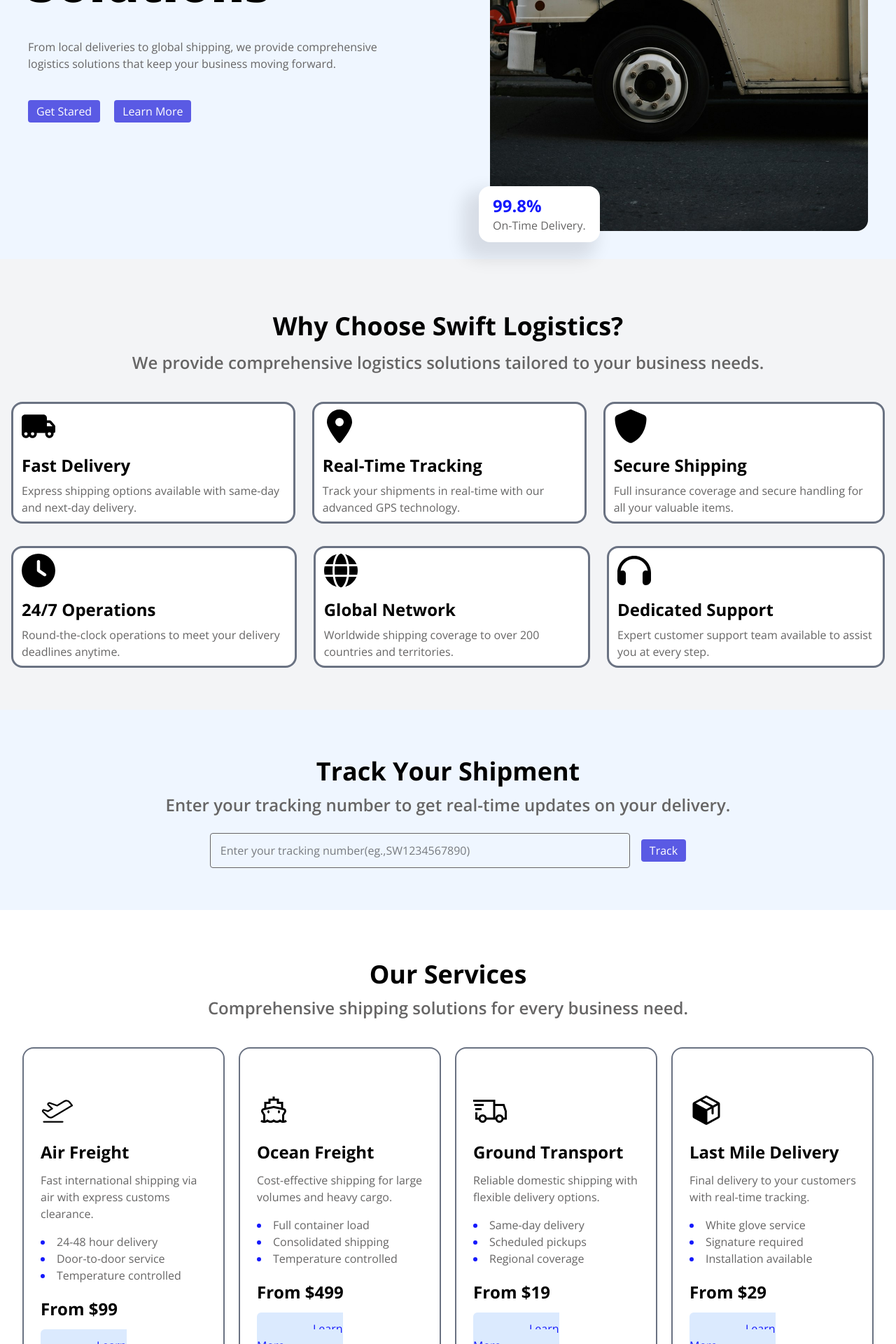
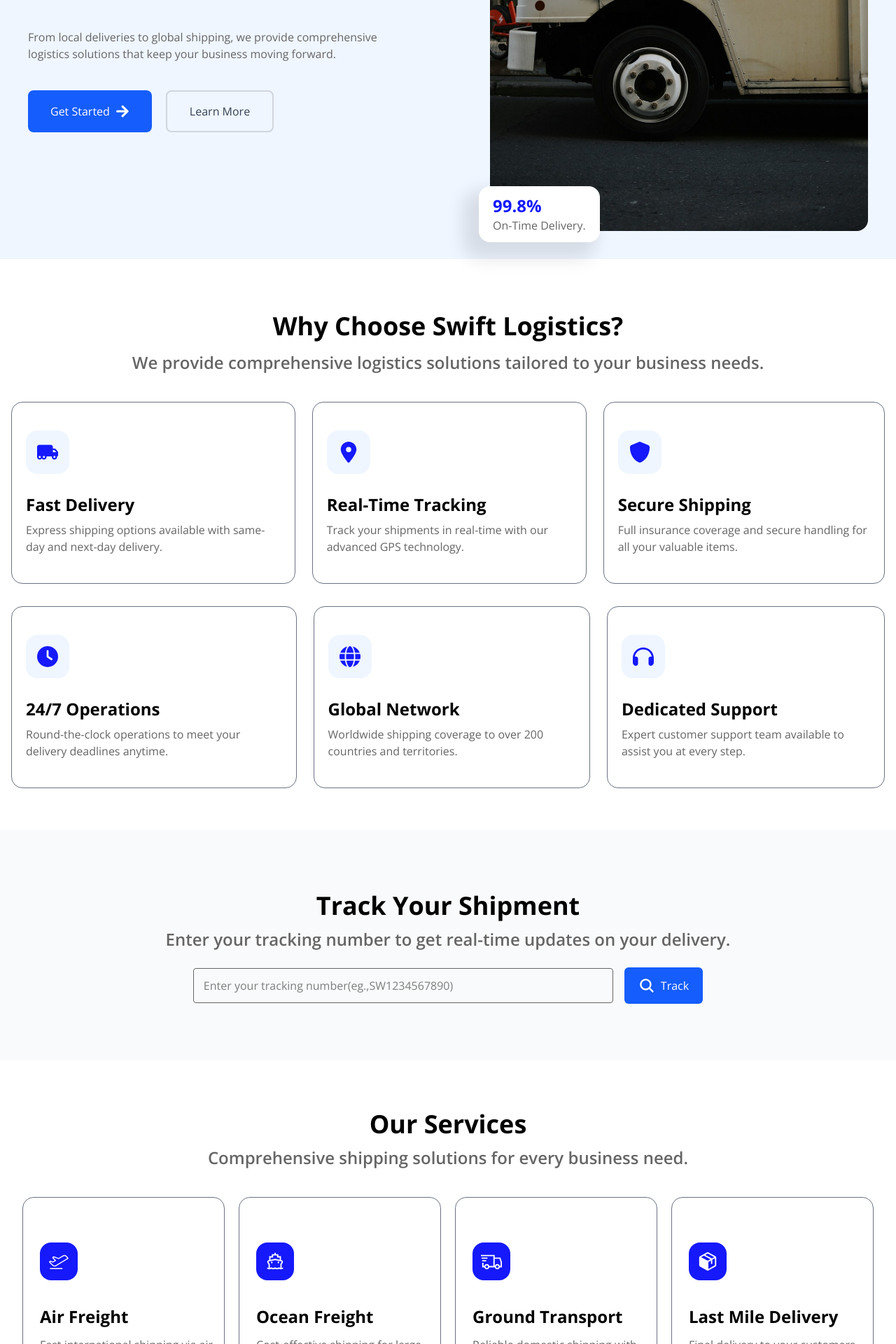
Before and after one commit to sammy-flare/Logistics-React, a React (Vite) app: page / in a window 1280 px wide. Shown: the part 600-2520 px from the top of the page at 70% size. Built offline with nearby package versions, Linux system fonts and the light colour scheme.

Commit message:
Added all hover effects

```diff
--- a/src/components/Buttons.jsx
+++ b/src/components/Buttons.jsx
@@ -3,7 +3,7 @@
 const Buttons = ({ b1 }) => {
   return (
     <div className='font-sans'>
-        <button className="bg-b1 text-white px-3 py-1 rounded cursor-pointer">{b1}</button>
+        <button className="bg-b1 text-white px-4 py-2 rounded cursor-pointer hover:bg-blue-700">{b1}</button>
     </div>
   )
 }
--- a/src/components/GetQoute.jsx
+++ b/src/components/GetQoute.jsx
@@ -1,15 +1,21 @@
 import React from 'react'
 import DeliveryImage from '../assets/assets/delivery pic.jpg'
 import Button from './Buttons'
+import { FaArrowRight } from 'react-icons/fa'
 const GetQoute = () => {
   return (
-    <div className='bg-herobg text-white font-sans grid grid-cols-2 items-center px-10 py-15'>
+    <div className='py-20 bg-white text-white font-sans grid grid-cols-2 items-center px-10'>
         <div className='bg-impbg w-full h-full items-center rounded-tl-2xl rounded-bl-2xl py-37 px-15'>
             <h2 className='text-3xl font-bold'>Ready to Optimize Your Logistics?</h2>
             <p className='text-md font-semibold mt-3'>Get a free quote today and discover how we can streamline your shipping operations.</p>
             <div className='flex gap-24 mt-6'>
-                <button className='px-5 py-3 border-2 bg-white text-impbg rounded-lg font-semibold cursor-pointer'>Get Free Quote</button>
-                <button className='px-5 py-3 border-2 border-white rounded-lg font-semibold cursor-pointer'>Contact Sales</button>
+                <button className="text-blue-600 bg-white px-8 py-4 rounded-lg hover:bg-blue-100 transition-colors flex items-center justify-center gap-2">
+                    Get Free Quotes
+                    <FaArrowRight  className="w-4 h-4" />
+                </button>
+                <button className="border-2 border-white text-white px-8 py-4 rounded-lg hover:bg-white hover:text-blue-600 transition-colors">
+                    Contact Sales
+                </button>
             </div>
         </div>
         <div>
--- a/src/components/Hero.jsx
+++ b/src/components/Hero.jsx
@@ -1,16 +1,21 @@
 import React from 'react'
 import Bus from '../assets/assets/bus.jpg'
-import Buttons from './Buttons'
+import { FaArrowRight } from "react-icons/fa";
 const Hero = () => {
   return (
     <div className='bg-herobg font-sans py-10 px-10 flex gap-30 justify-between items-center'>
         <div className='flex-1 w-100%'>
-            <p className='bg-p1bg text-p1text py-2 px-4 rounded-full w-15%'>Trusted by 10,000+ Businesses</p>
+            <p className='bg-p1bg text-p1text py-2 px-6 rounded-full inline-flex items-center justify-center'>Trusted by 10,000+ Businesses</p>
             <h1 className='text-7xl font-extrabold mt-15 leading-20'>Fast, Reliable Delivery Solutions</h1>
             <p className='text-navtext text-1xl mt-10'>From local deliveries to global shipping, we provide comprehensive logistics solutions that keep your business moving forward.</p>
-            <div className='flex gap-5 mt-10'>
-                <Buttons b1="Get Stared"/>
-                <Buttons b1 = "Learn More"/>
+            <div className="flex gap-5 mt-10">
+              <button className="bg-blue-600 text-white px-8 py-4 rounded-lg hover:bg-blue-700 transition-colors flex items-center justify-center gap-2">
+                Get Started
+                <FaArrowRight  className="w-5 h-5" />
+              </button>
+              <button className="border-2 border-gray-300 text-gray-700 px-8 py-4 rounded-lg hover:border-blue-600 hover:text-blue-600 transition-colors">
+                Learn More
+              </button>
             </div>
         </div>
         <div className='flex-1 w-100% relative'>
--- a/src/components/Navbar.jsx
+++ b/src/components/Navbar.jsx
@@ -11,10 +11,10 @@
         <nav>
             <div className='flex gap-4 items-center'>
                 <ul className='flex gap-4 text-navtext'>
-                    <li><a href="#services">Services</a></li>
-                    <li><a href="#tracking">Tracking</a></li>
-                    <li><a href="#about">About</a></li>
-                    <li><a href="#contact">Contact</a></li>
+                    <li><a href="#services" className='hover:text-blue-600'>Services</a></li>
+                    <li><a href="#tracking" className='hover:text-blue-600'>Tracking</a></li>
+                    <li><a href="#about" className='hover:text-blue-600'>About</a></li>
+                    <li><a href="#contact" className='hover:text-blue-600'>Contact</a></li>
                 </ul>
             <div>
             <Buttons b1="Get Quote"/>
--- a/src/components/ObjectiveCard.jsx
+++ b/src/components/ObjectiveCard.jsx
@@ -3,8 +3,8 @@
 const ObjectiveCard = ({ icon, title, description,id }) => {
   return (
     <div  id={id}>
-        <div className="bg-white px-3 py-2 border-3 border-gray-500 rounded-2xl">
-            <div className="text-5xl mb-4">
+        <div className="bg-white px-5 py-10 border border-gray-500 rounded-2xl hover:border-blue-600 hover:shadow-[0px_0px_33px_-10px_rgba(0,0,0,0.24)] hover:scale-102 ease-out transition-all">
+            <div className="text-3xl p-4 text-p1text mb-7 bg-herobg rounded-2xl inline-flex items-center justify-center">
                 {icon}
             </div>
             <h3 className="text-2xl font-bold mb-2">{title}</h3>
--- a/src/components/Objectives.jsx
+++ b/src/components/Objectives.jsx
@@ -43,7 +43,7 @@
         }
     ]
   return (
-    <div className="bg-gray-100 py-15 px-4 font-sans">
+    <div className="bg-white py-15 px-4 font-sans">
 
         <h2 className='text-4xl font-bold text-center mt-4 mb-4'>Why Choose Swift Logistics?</h2>
         <p className='text-2xl text-navtext font-semibold text-center'>We provide comprehensive logistics solutions tailored to your business needs.</p>
--- a/src/components/ServiceCard.jsx
+++ b/src/components/ServiceCard.jsx
@@ -3,8 +3,8 @@
 const ServiceCard = ({ icon, title, description, l1, l2, l3, price, link, id }) => {
   return (
     <div id={id}>
-        <div className="bg-white pl-6 pr-4 pt-16 pb-10 border-2 border-gray-500 rounded-2xl">
-            <div className="text-5xl mb-4">
+        <div className="bg-white pl-6 pr-4 pt-16 pb-10 border border-gray-500 rounded-2xl hover:border-gray-600 hover:shadow-[0px_0px_33px_5px_rgba(0,0,0,0.48)] ease-out hover:scale-102 duration-300 transition-all">
+            <div className="text-3xl p-3 text-white mb-4 rounded-2xl bg-p1text inline-flex items-center justify-center">
                 {icon}
             </div>
             <h3 className="text-2xl font-bold mb-3 mt-5">{title}</h3>
@@ -16,7 +16,7 @@
             </ul>
             <div>
                 <p className="text-2xl font-bold mb-6">{price}</p>
-                <a href="" className="bg-p1bg text-p1text py-3 px-20 rounded-md text-center">{link}</a>
+                <a href="" className="bg-p1bg text-p1text py-3 px-20 rounded-md text-center hover:bg-blue-200">{link}</a>
             </div>
         </div>
     </div>
--- a/src/components/Testimonial.jsx
+++ b/src/components/Testimonial.jsx
@@ -28,7 +28,7 @@
         }
     ]
   return (
-    <div className='bg-gray-100 py-16 px-8 font-sans'>
+    <div className='py-20 bg-gray-50 px-8 font-sans'>
         <h2 className='text-4xl font-bold text-center mt-2 mb-3'>What Our Clients Say</h2>
         <p className='  font-semibold text-center'>Don't just take our word for it - hear from our satisfied customers.</p>
       <div className='grid grid-cols-3 gap-10 mt-10 px-3'>
--- a/src/components/TestimonialCard.jsx
+++ b/src/components/TestimonialCard.jsx
@@ -5,7 +5,7 @@
   return (
 
    <div id={id}>
-        <div className='bg-white rounded-lg px-5 py-6 shadow-[0px_0px_42px_-7px_rgba(0,0,0,0.68),0px_1px_0px_0px_rgba(0,0,0,0.05),0px_2px_2px_0px_rgba(0,0,0,0.05),0px_2px_4px_0px_rgba(0,0,0,0.05)]'>
+        <div className='bg-white rounded-lg px-5 py-6 shadow-[0px_0px_17px_2px_rgba(0,0,0,0.39)] hover:shadow-[0px_0px_34px_9px_rgba(0,0,0,0.49)]'>
             <div className=" mb-4">
                 <img src={RatingStar} alt="Rating Star" class="rating-star" className="w-38 h-8"/>
             </div>
--- a/src/components/Track.jsx
+++ b/src/components/Track.jsx
@@ -1,14 +1,18 @@
 import React from 'react'
-import Button from './Buttons'
+
+import { IoSearch } from "react-icons/io5";
 const Track = () => {
   return (
-    <div className='bg-herobg py-15 px-4 font-sans items-center text-center'>
+    <div className=' px-4 py-20 bg-gray-50 font-sans items-center text-center'>
         <h2 className='text-4xl font-bold text-center mt-2 mb-3'>Track Your Shipment</h2>
         <p className='text-2xl text-navtext font-semibold text-center mb-3'>Enter your tracking number to get real-time updates on your delivery.</p>
 
         <div className='flex gap-4 items-center justify-center mt-6'>
             <input type="text" placeholder="Enter your tracking number(eg.,SW1234567890)" className='w-150 px-3.5 py-3 border-navtext border rounded-sm'/>
-            <Button b1="Track" />
+            <button className='bg-blue-600 text-white text-md py-3.5 rounded-md px-5 flex items-center justify-center gap-2 hover:bg-blue-700'>
+              <IoSearch className='text-2xl'/>
+              Track
+            </button>
         </div>
 
     </div>
--- a/src/index.css
+++ b/src/index.css
@@ -2,8 +2,7 @@
 @theme{
   --font-sans: 'Open Sans', sans-serif;
   --color-background: #eff6ff;
-  --color-b1: #5a5ae4;
-  --color-b2: #155dfc;
+  --color-b1: #155dfc;
   --color-navtext: #666565;
   --color-herobg: #eff6ff;
   --color-p1text: #1519fc;
```
Also changed, not shown: src/components/Footer.jsx (+17 -17 lines).
